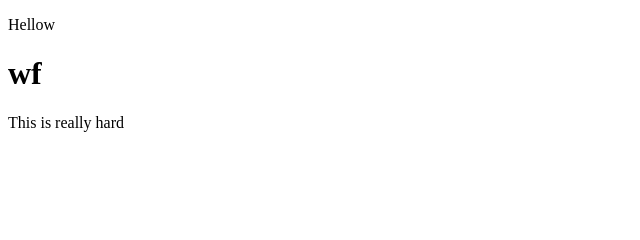
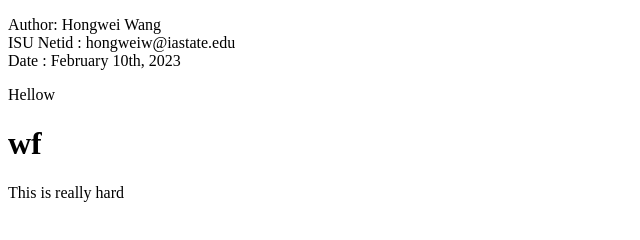
Before and after one commit to Hongweiwa/ComS319, a plain HTML site: page index.html in a window 1280 px wide. Shown: the whole page, without its empty margins (0-640 px from the left). Drawn offline with Linux system fonts and the light colour scheme.

Commit message:
Update index.html

```diff
--- a/index.html
+++ b/index.html
@@ -7,6 +7,12 @@
     <title>Document</title>
 </head>
 <body>
+
+    <p>
+        Author: Hongwei Wang<br>
+        ISU Netid : hongweiw@iastate.edu<br>
+        Date : February 10th, 2023
+        </p>
     <p>Hellow</p>
 <h1>wf</h1>
 <p>This is really hard</p>
```
